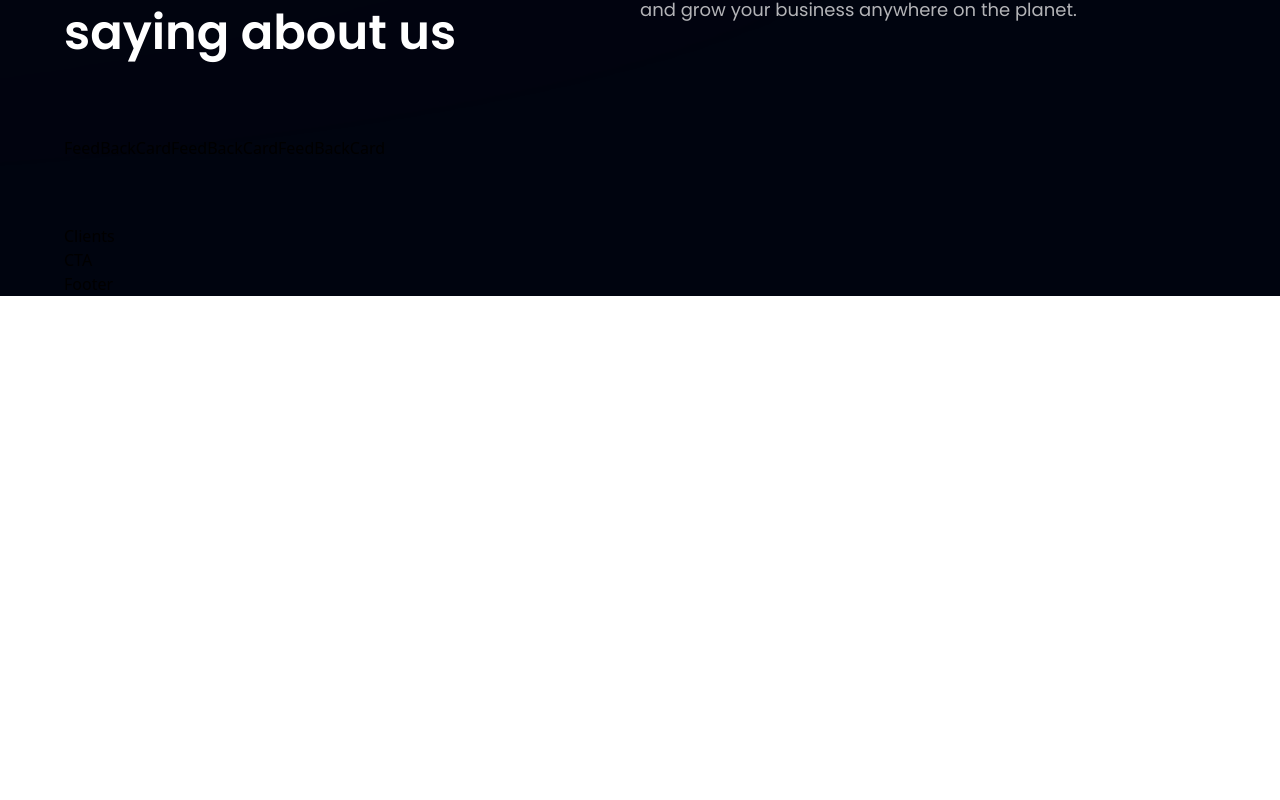
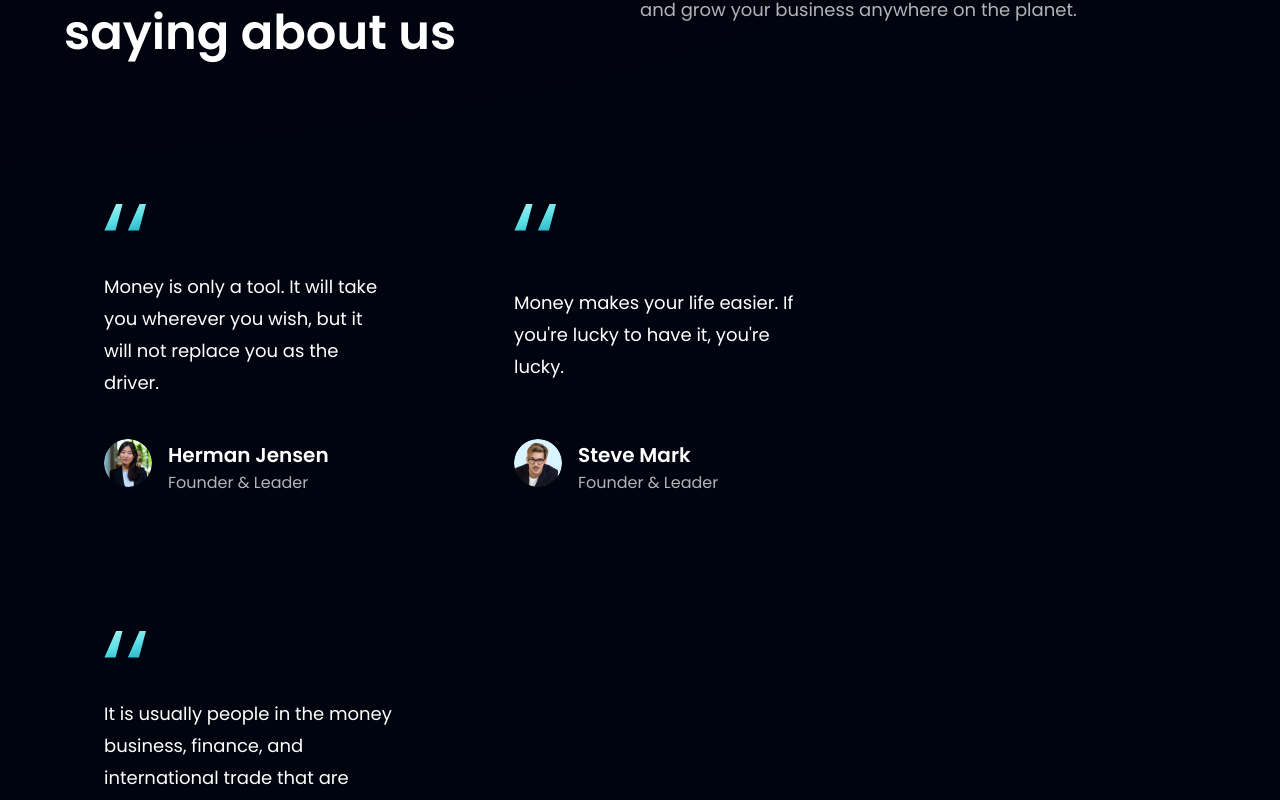
Before and after one commit to hidayahapriliansyah/bank-modern-app, a React (Vite) app in the folder bank_modern_app/: page / in a window 1280 px wide. Shown: the part 2817-3617 px from the top of the page. Before the commit the page ends 3113 px from the top, so only its background shows below. Built offline with nearby package versions, Linux system fonts and the light colour scheme.

Commit message:
finish add feedback card

```diff
--- a/bank_modern_app/src/components/FeedBackCard.jsx
+++ b/bank_modern_app/src/components/FeedBackCard.jsx
@@ -1,9 +1,19 @@
-import React from 'react'
+import { quotes } from "../assets"
 
-const FeedBackCard = () => {
-  return (
-    <div>FeedBackCard</div>
-  )
-}
+const FeedbackCard = ({ content, name, title, img }) => (
+  <div className='flex justify-between flex-col px-10 py-12 rounded-[20px] max-w-[370px] mr-0 sm:mr-5 md:mr-10 my-5 feedback-card'>
+    <img src={quotes} alt="double_quotes" className="w-[42px] h-[27px] object-contain"/>
+    <p className="font-poppins font-normal text-[18px] leading-[32px] text-white py-10">{content}</p>
 
-export default FeedBackCard
+    <div className="flex flex-row">
+      <img src={img} alt="name" className="w-[48px] h-[48px] rounded-full" />
+
+      <div className="flex flex-col ml-4">
+        <h4 className="font-poppins font-semibold text-[20px] leading-[32px] text-white">{name}</h4>
+        <p className="font-poppins font-normal text-[16px] leading-[24px] text-dimWhite">{title}</p>
+      </div>
+    </div>
+  </div>
+)
+
+export default FeedbackCard;
```
